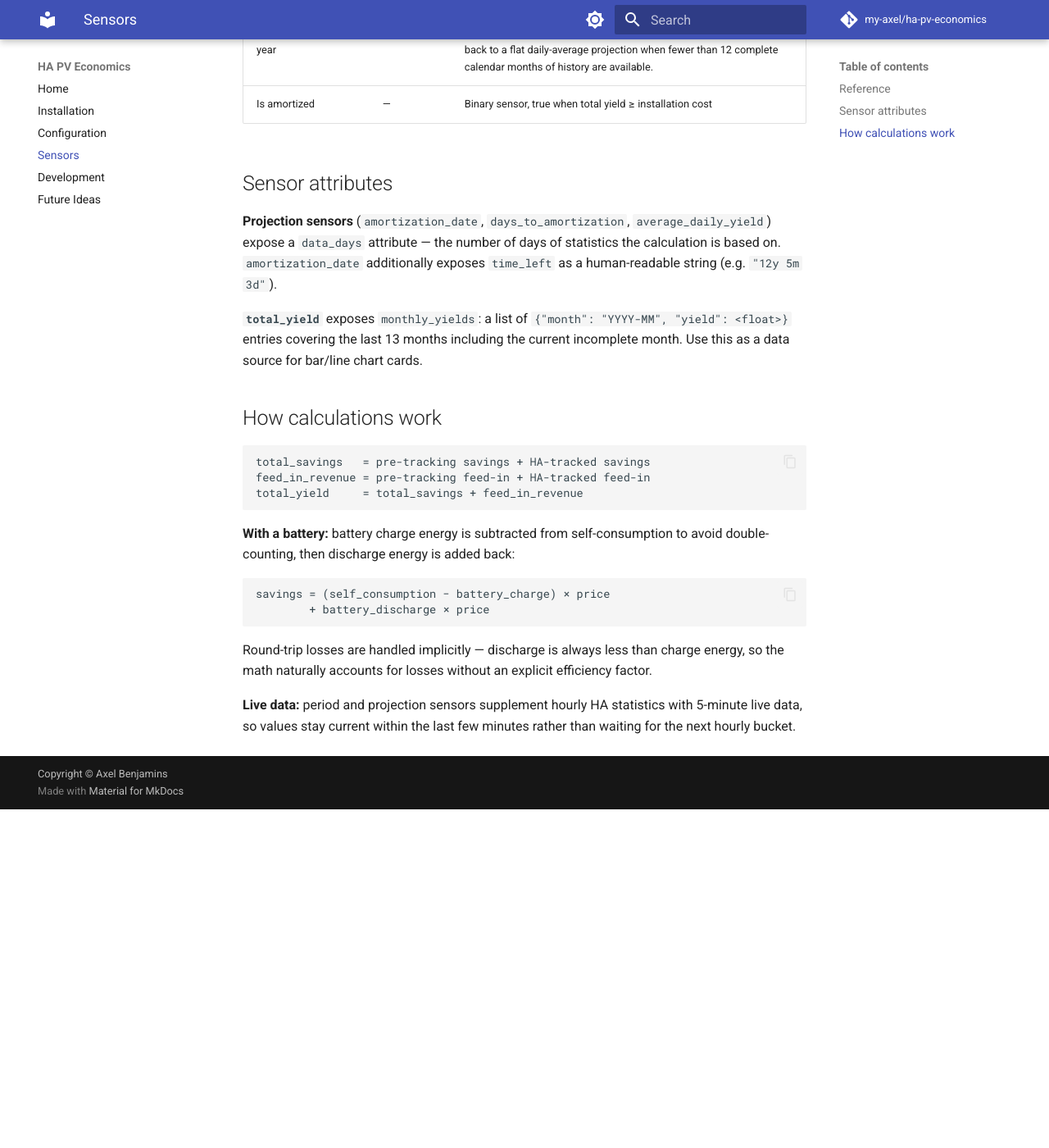
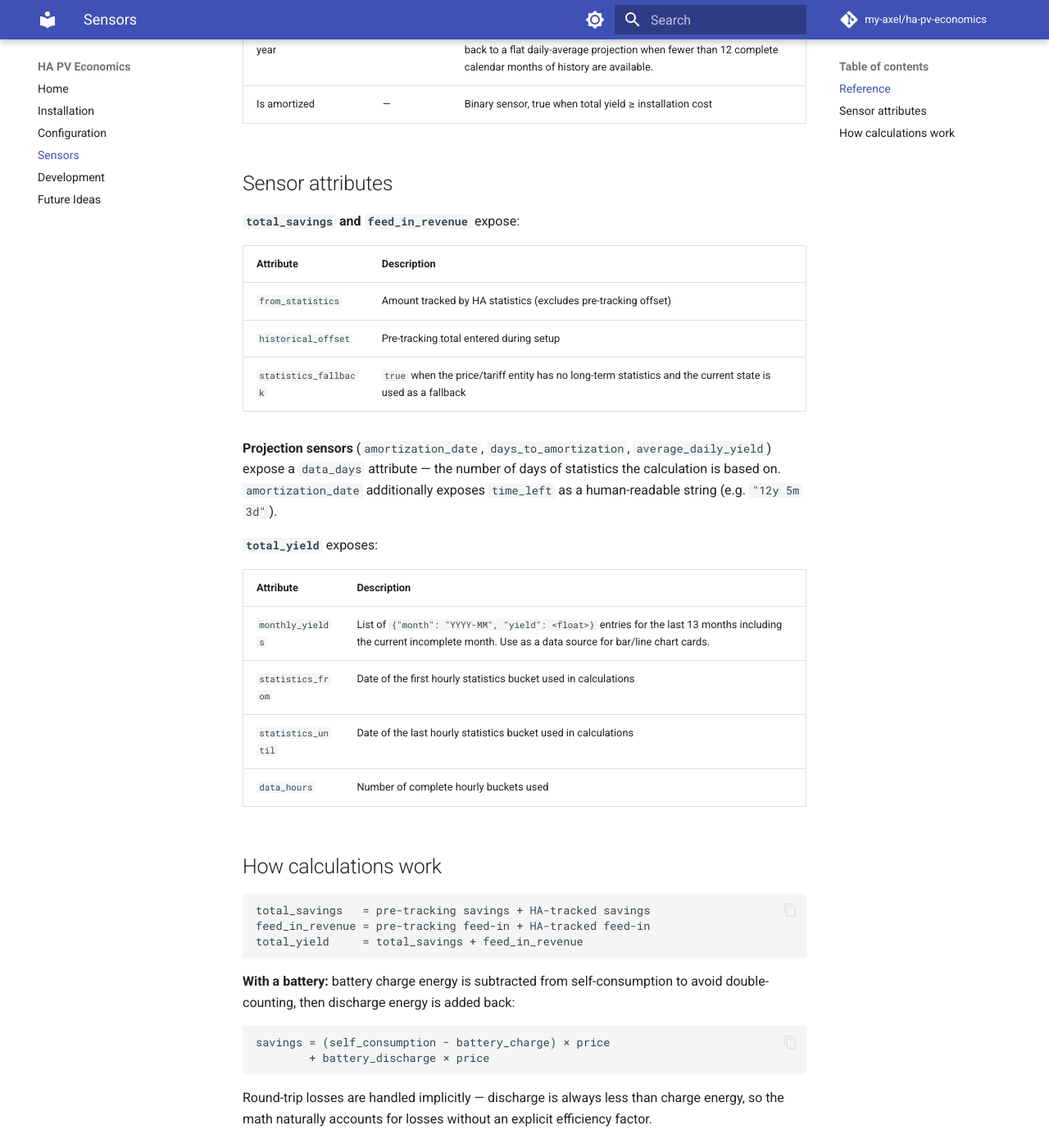
Before and after one commit to my-axel/ha-pv-economics, an MkDocs documentation site: the page built from docs/sensors.md, in a window 1280 px wide and 1400 px high, scrolled down 1195 px. Shown: the whole window at 82% size. Built offline with MkDocs 1.6.1 and Material for MkDocs 9.7.7, drawn with Linux system fonts in a browser that asks for light colours; comment, search, counter and statistics services are not loaded; before the commit the page ends 2182 px from its top, so only the background shows below that.

Commit message:
docs: fix development setup command and complete sensor attributes
- development.md: correct package name (pytest-homeassistant-custom-component),
  add mypy to linting section
- sensors.md: document missing attributes on total_savings, feed_in_revenue,
  and total_yield (from_statistics, historical_offset, statistics_fallback,
  statistics_from, statistics_until, data_hours)

Co-Authored-By: Claude Sonnet 4.6 <noreply@anthropic.com>

```diff
--- a/docs/sensors.md
+++ b/docs/sensors.md
@@ -26,9 +26,24 @@
 
 ## Sensor attributes
 
+**`total_savings` and `feed_in_revenue`** expose:
+
+| Attribute | Description |
+|---|---|
+| `from_statistics` | Amount tracked by HA statistics (excludes pre-tracking offset) |
+| `historical_offset` | Pre-tracking total entered during setup |
+| `statistics_fallback` | `true` when the price/tariff entity has no long-term statistics and the current state is used as a fallback |
+
 **Projection sensors** (`amortization_date`, `days_to_amortization`, `average_daily_yield`) expose a `data_days` attribute — the number of days of statistics the calculation is based on. `amortization_date` additionally exposes `time_left` as a human-readable string (e.g. `"12y 5m 3d"`).
 
-**`total_yield`** exposes `monthly_yields`: a list of `{"month": "YYYY-MM", "yield": <float>}` entries covering the last 13 months including the current incomplete month. Use this as a data source for bar/line chart cards.
+**`total_yield`** exposes:
+
+| Attribute | Description |
+|---|---|
+| `monthly_yields` | List of `{"month": "YYYY-MM", "yield": <float>}` entries for the last 13 months including the current incomplete month. Use as a data source for bar/line chart cards. |
+| `statistics_from` | Date of the first hourly statistics bucket used in calculations |
+| `statistics_until` | Date of the last hourly statistics bucket used in calculations |
+| `data_hours` | Number of complete hourly buckets used |
 
 ## How calculations work
 
```
Also changed, not shown: docs/development.md (+2 -1 lines).
